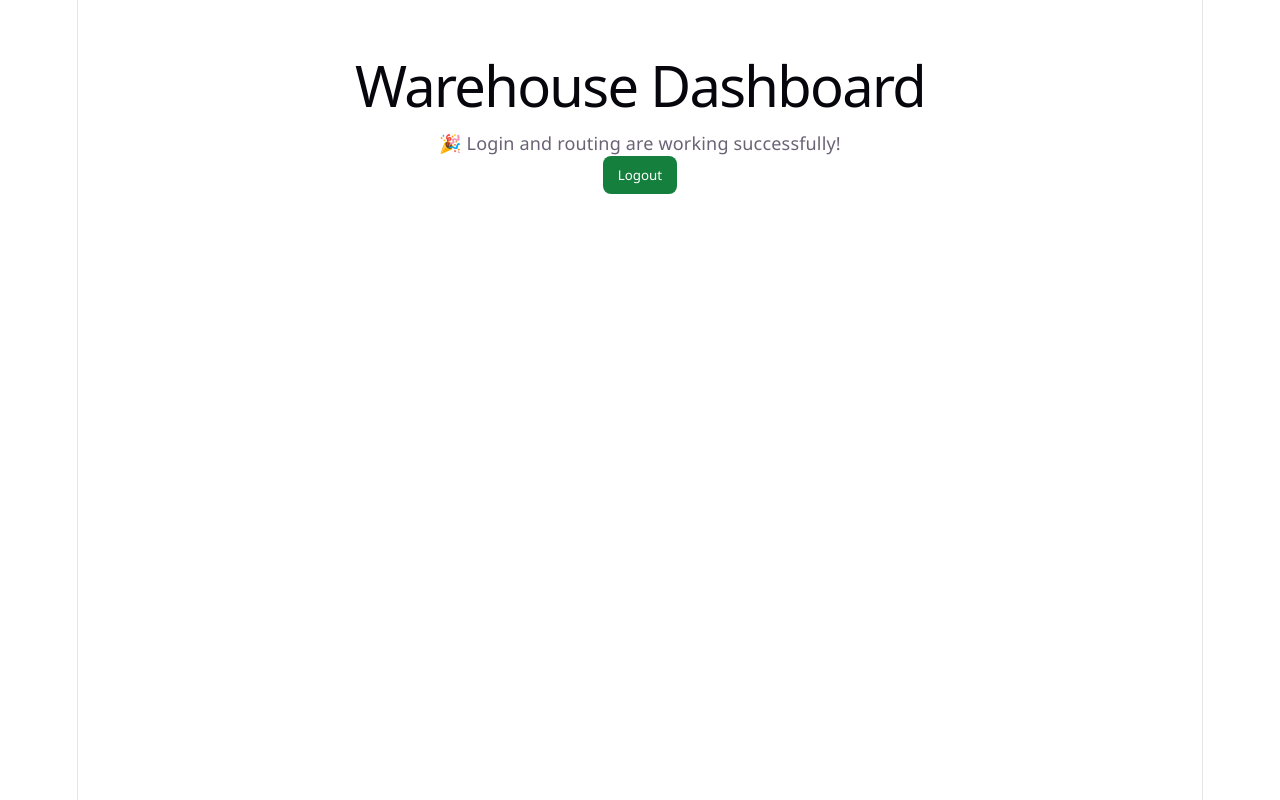
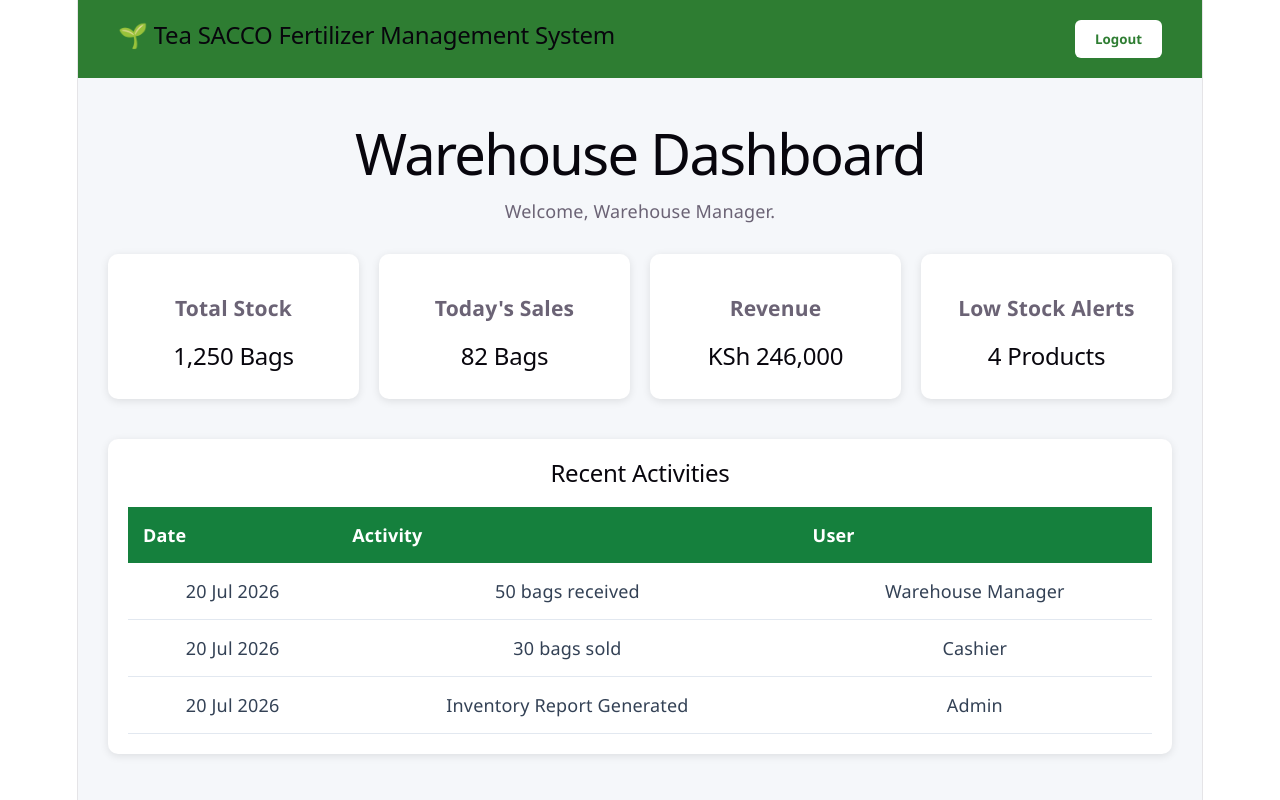
Before and after one commit to gachokijuliana16-cell/Fertilizer-system, a React (Vite) app: page /warehouse-dashboard in a window 1280 px wide. Built offline with nearby package versions, Linux system fonts and the light colour scheme.

Commit message:
Added warehouse dashboard UI

```diff
--- a/src/WarehouseDashboard.jsx
+++ b/src/WarehouseDashboard.jsx
@@ -2,13 +2,140 @@ import React from "react";
 
 function WarehouseDashboard() {
   return (
-    <div style={{ padding: "40px", fontFamily: "Arial" }}>
-      <h1>Warehouse Dashboard</h1>
-      <p>🎉 Login and routing are working successfully!</p>
+    <div style={{ background: "#f5f7fa", minHeight: "100vh" }}>
+      {/* Header */}
+      <header
+        style={{
+          background: "#2e7d32",
+          color: "white",
+          padding: "20px 40px",
+          display: "flex",
+          justifyContent: "space-between",
+          alignItems: "center",
+        }}
+      >
+        <h2>🌱 Tea SACCO Fertilizer Management System</h2>
 
-      <button onClick={() => window.location.href = "/"}>
-        Logout
-      </button>
+        <button
+          onClick={() => (window.location.href = "/")}
+          style={{
+            background: "white",
+            color: "#2e7d32",
+            border: "none",
+            padding: "10px 20px",
+            borderRadius: "6px",
+            cursor: "pointer",
+            fontWeight: "bold",
+          }}
+        >
+          Logout
+        </button>
+      </header>
+
+      {/* Dashboard */}
+      <div style={{ padding: "30px" }}>
+        <h1>Warehouse Dashboard</h1>
+        <p>Welcome, Warehouse Manager.</p>
+
+        <div
+          style={{
+            display: "grid",
+            gridTemplateColumns: "repeat(4,1fr)",
+            gap: "20px",
+            marginTop: "30px",
+          }}
+        >
+          <div
+            style={{
+              background: "white",
+              padding: "20px",
+              borderRadius: "10px",
+              boxShadow: "0 2px 8px rgba(0,0,0,.1)",
+            }}
+          >
+            <h3>Total Stock</h3>
+            <h2>1,250 Bags</h2>
+          </div>
+
+          <div
+            style={{
+              background: "white",
+              padding: "20px",
+              borderRadius: "10px",
+              boxShadow: "0 2px 8px rgba(0,0,0,.1)",
+            }}
+          >
+            <h3>Today's Sales</h3>
+            <h2>82 Bags</h2>
+          </div>
+
+          <div
+            style={{
+              background: "white",
+              padding: "20px",
+              borderRadius: "10px",
+              boxShadow: "0 2px 8px rgba(0,0,0,.1)",
+            }}
+          >
+            <h3>Revenue</h3>
+            <h2>KSh 246,000</h2>
+          </div>
+
+          <div
+            style={{
+              background: "white",
+              padding: "20px",
+              borderRadius: "10px",
+              boxShadow: "0 2px 8px rgba(0,0,0,.1)",
+            }}
+          >
+            <h3>Low Stock Alerts</h3>
+            <h2>4 Products</h2>
+          </div>
+        </div>
+
+        <div
+          style={{
+            marginTop: "40px",
+            background: "white",
+            padding: "20px",
+            borderRadius: "10px",
+            boxShadow: "0 2px 8px rgba(0,0,0,.1)",
+          }}
+        >
+          <h2>Recent Activities</h2>
+
+          <table style={{ width: "100%", marginTop: "20px" }}>
+            <thead>
+              <tr>
+                <th align="left">Date</th>
+                <th align="left">Activity</th>
+                <th align="left">User</th>
+              </tr>
+            </thead>
+
+            <tbody>
+              <tr>
+                <td>20 Jul 2026</td>
+                <td>50 bags received</td>
+                <td>Warehouse Manager</td>
+              </tr>
+
+              <tr>
+                <td>20 Jul 2026</td>
+                <td>30 bags sold</td>
+                <td>Cashier</td>
+              </tr>
+
+              <tr>
+                <td>20 Jul 2026</td>
+                <td>Inventory Report Generated</td>
+                <td>Admin</td>
+              </tr>
+            </tbody>
+          </table>
+        </div>
+      </div>
     </div>
   );
 }
```
